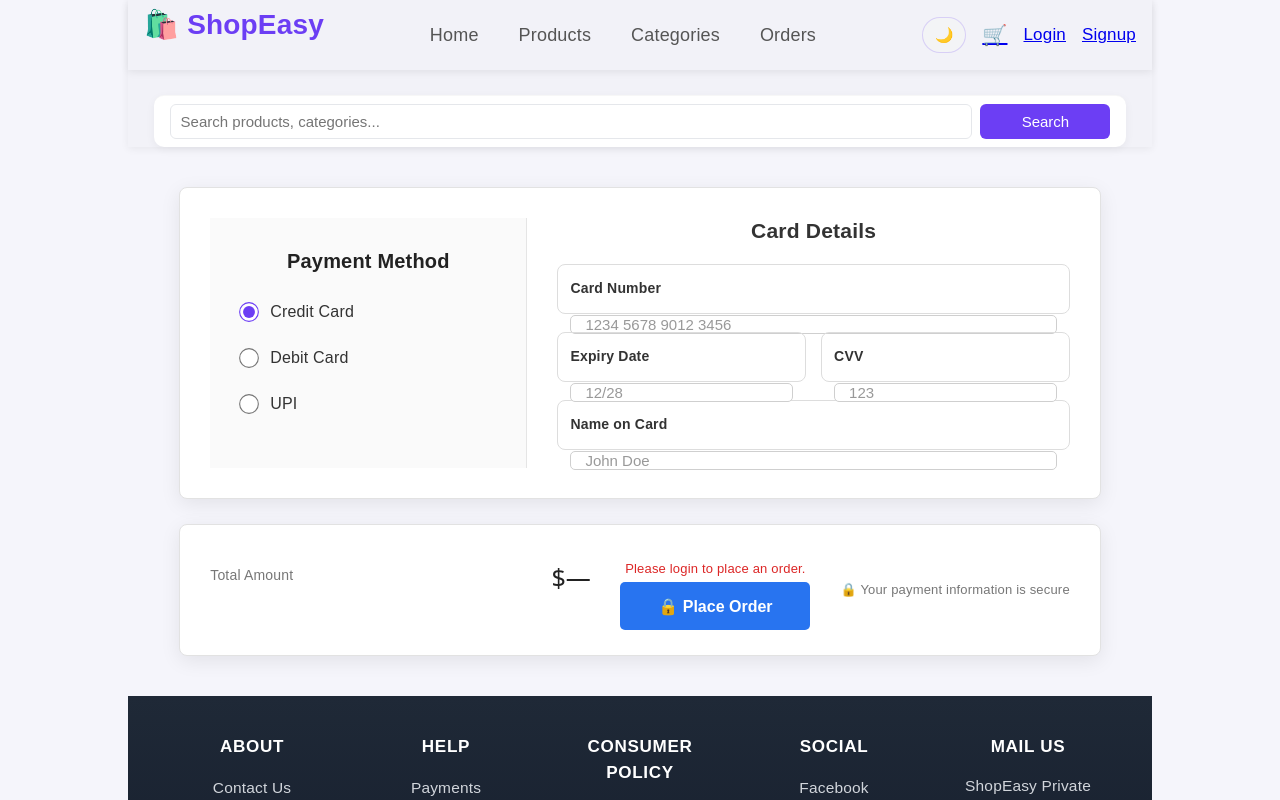
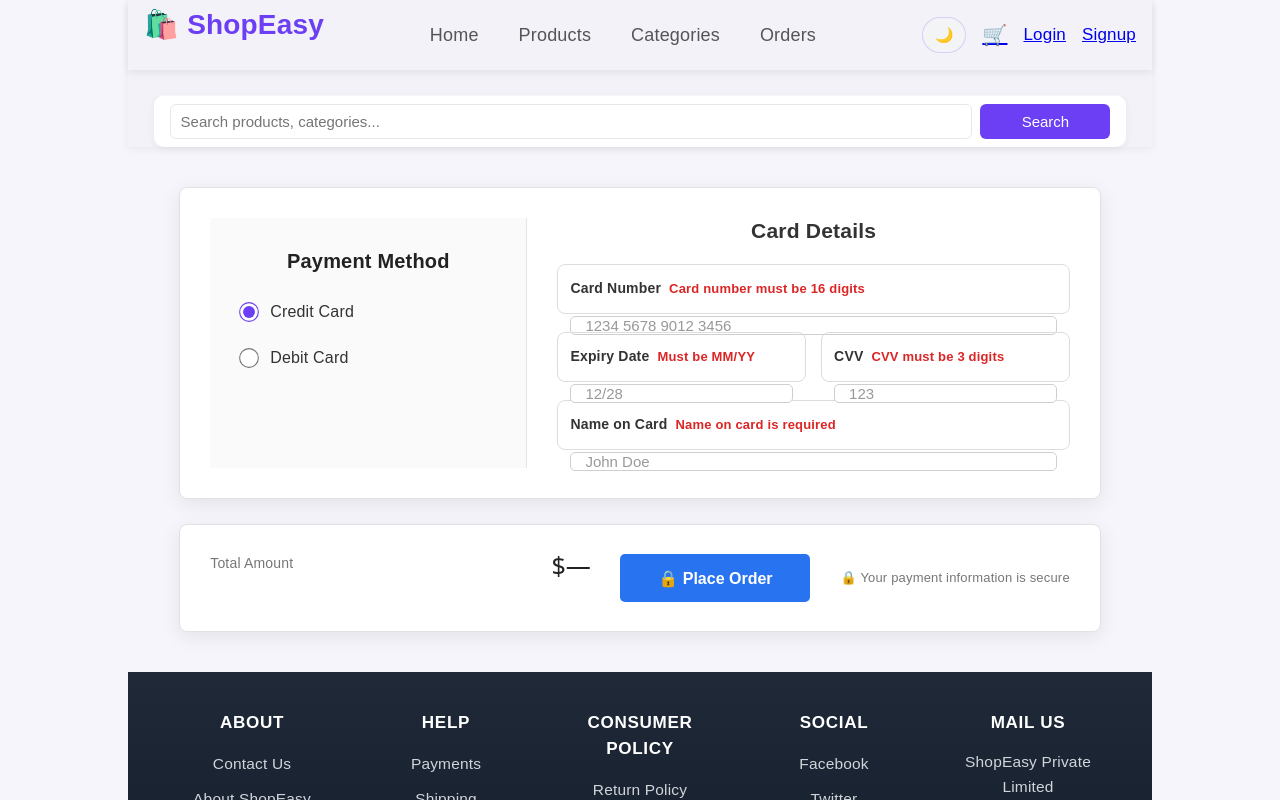
Before and after one commit to Adyashree07-alt/shop_easy_frontend, a React (Vite) app: page /payment in a window 1280 px wide. Both pictures are taken after a click on the button "🔒 Place Order". Shown: the top 800 px of the page. Built offline with nearby package versions, Linux system fonts and the light colour scheme.

Commit message:
Category.jsx,login.jsx,myorders.jsx,ordersuccess.jsx,payment.jsx,signup.jsx

```diff
--- a/src/pages/CategoryPage.jsx
+++ b/src/pages/CategoryPage.jsx
@@ -162,6 +162,18 @@ const CategoryPage = () => {
       })
       .then((data) => {
         setCartMessage(data.message || "Product added to cart.");
+        try {
+          const serverCount = data?.cartTotalQuantity ?? data?.totalQuantity ?? data?.cart?.totalQuantity ?? null;
+          if (typeof serverCount === 'number') {
+            try { localStorage.setItem('shopEasyCartCount', JSON.stringify(serverCount)); } catch (e) {}
+            try { window.dispatchEvent(new CustomEvent('shopEasyCartUpdated', { detail: { count: serverCount } })); } catch (e) {}
+          } else {
+            const prev = Number(JSON.parse(localStorage.getItem('shopEasyCartCount') || '0')) || 0;
+            const updated = prev + Number(quantity || 1);
+            try { localStorage.setItem('shopEasyCartCount', JSON.stringify(updated)); } catch (e) {}
+            try { window.dispatchEvent(new CustomEvent('shopEasyCartUpdated', { detail: { count: updated } })); } catch (e) {}
+          }
+        } catch (e) {}
       })
       .catch((err) => {
         setCartError(err.message || "Failed to add to cart.");
--- a/src/pages/Login.jsx
+++ b/src/pages/Login.jsx
@@ -33,6 +33,14 @@ const Login = () => {
       setLoading(false);
       if (data?.status === "ACTIVE" || data?.userId) {
         localStorage.setItem("loggedInUser", JSON.stringify(data));
+        try {
+          // reset cart count for newly logged-in user to avoid showing stale local value
+          localStorage.setItem('shopEasyCartCount', JSON.stringify(0));
+        } catch (e) {}
+        try {
+          window.dispatchEvent(new CustomEvent('shopEasyCartUpdated', { detail: { count: 0 } }));
+          window.dispatchEvent(new CustomEvent('shopEasyUserUpdated', { detail: { user: data } }));
+        } catch (e) {}
         navigate("/");
       } else {
         setError("Login failed. Please check your credentials.");
--- a/src/pages/MyOrders.jsx
+++ b/src/pages/MyOrders.jsx
@@ -24,7 +24,7 @@ function MyOrders() {
 
     fetch(`http://localhost:8083/order/getOrdersByUser/${user.userId}`)
       .then((res) => {
-        if (!res.ok) throw new Error(`HTTP ${res.status}`);
+        if (!res.ok) throw new Error(`No Orders Found`);
         return res.json();
       })
       .then((data) => {
--- a/src/pages/OrderSuccess.jsx
+++ b/src/pages/OrderSuccess.jsx
@@ -1,6 +1,8 @@
 import React, { useEffect, useState } from "react";
 import { useNavigate } from "react-router-dom";
 import "./OrderSuccess.css";
+import Navbar from "../components/Navbar";
+
 
 function OrderSuccess() {
   const navigate = useNavigate();
@@ -16,6 +18,15 @@ function OrderSuccess() {
       }
     }
   }, []);
+
+  useEffect(() => {
+    // when we have a confirmed order, reset the shared cart count
+    if (!order) return;
+    try {
+      localStorage.setItem('shopEasyCartCount', JSON.stringify(0));
+    } catch (e) {}
+    try { window.dispatchEvent(new CustomEvent('shopEasyCartUpdated', { detail: { count: 0 } })); } catch (e) {}
+  }, [order]);
 
   const getOrderId = () => {
     return (
--- a/src/pages/Payment.jsx
+++ b/src/pages/Payment.jsx
@@ -11,6 +11,10 @@ function Payment() {
   const [expiryDate, setExpiryDate] = useState("");
   const [cvv, setCvv] = useState("");
   const [nameOnCard, setNameOnCard] = useState("");
+  const [cardNumberError, setCardNumberError] = useState("");
+  const [expiryError, setExpiryError] = useState("");
+  const [cvvError, setCvvError] = useState("");
+  const [nameOnCardError, setNameOnCardError] = useState("");
   const [totalAmount, setTotalAmount] = useState(null);
   const [userId, setUserId] = useState(null);
   const [addressId, setAddressId] = useState(null);
@@ -48,6 +52,61 @@ function Payment() {
 
   const placeOrder = async () => {
     setError(null);
+    // validate inputs for card payments
+    const validatePaymentInputs = () => {
+      let ok = true;
+      setCardNumberError("");
+      setExpiryError("");
+      setCvvError("");
+      setNameOnCardError("");
+
+      if (paymentType === "CREDIT_CARD" || paymentType === "DEBIT_CARD") {
+        const num = (cardNumber || "").toString().replace(/\s|-/g, "");
+        if (!/^\d{16}$/.test(num)) {
+          setCardNumberError("Card number must be 16 digits");
+          ok = false;
+        }
+
+        const cv = (cvv || "").toString().trim();
+        if (!/^\d{3}$/.test(cv)) {
+          setCvvError("CVV must be 3 digits");
+          ok = false;
+        }
+
+        const name = (nameOnCard || "").toString().trim();
+        if (!name) {
+          setNameOnCardError("Name on card is required");
+          ok = false;
+        }
+
+        // expiry: expect MM/YY or MM/YYYY
+        const exp = (expiryDate || "").toString().trim();
+        const parts = exp.split('/');
+        if (parts.length !== 2) {
+          setExpiryError("Must be MM/YY");
+          ok = false;
+        } else {
+          const m = parseInt(parts[0], 10);
+          let y = parts[1].length === 2 ? 2000 + parseInt(parts[1], 10) : parseInt(parts[1], 10);
+          if (Number.isNaN(m) || Number.isNaN(y) || m < 1 || m > 12) {
+            setExpiryError("Expiry must be a valid month/year");
+            ok = false;
+          } else {
+            const now = new Date();
+            const currentYear = now.getFullYear();
+            const currentMonth = now.getMonth() + 1; // 1-12
+            if (y < currentYear || (y === currentYear && m < currentMonth)) {
+              setExpiryError("Card expiry must not be in the past");
+              ok = false;
+            }
+          }
+        }
+      }
+
+      return ok;
+    };
+
+    if (!validatePaymentInputs()) return;
     if (!userId) {
       setError("Please login to place an order.");
       return;
@@ -66,7 +125,7 @@ function Payment() {
       };
 
       if (paymentType === "CREDIT_CARD" || paymentType === "DEBIT_CARD") {
-        payload.cardNumber = cardNumber;
+        payload.cardNumber = cardNumber.replace(/\s|-/g, "");
         payload.expiryDate = expiryDate;
         payload.cvv = cvv;
       }
@@ -115,10 +174,10 @@ function Payment() {
             Debit Card
           </label>
 
-          <label className="radio-option">
+          {/* <label className="radio-option">
             <input type="radio" name="payment" checked={paymentType === "UPI"} onChange={() => setPaymentType("UPI")} />
             UPI
-          </label>
+          </label> */}
         </div>
 
         {(paymentType === "CREDIT_CARD" || paymentType === "DEBIT_CARD") && (
@@ -126,25 +185,73 @@ function Payment() {
             <h3>Card Details</h3>
 
             <div className="input-group">
-              <label>Card Number</label>
-              <input type="text" placeholder="1234 5678 9012 3456" value={cardNumber} onChange={(e) => setCardNumber(e.target.value)} />
+              <label>
+                Card Number
+                {cardNumberError && (
+                  <span style={{ color: '#dc2626', marginLeft: 8, fontSize: 13 }}>
+                    {cardNumberError}
+                  </span>
+                )}
+              </label>
+              <input
+                type="text"
+                placeholder="1234 5678 9012 3456"
+                value={cardNumber}
+                onChange={(e) => { setCardNumber(e.target.value); if (cardNumberError) setCardNumberError(""); }}
+              />
             </div>
 
             <div className="row">
               <div className="input-group">
-                <label>Expiry Date</label>
-                <input type="text" placeholder="12/28" value={expiryDate} onChange={(e) => setExpiryDate(e.target.value)} />
+                <label>
+                  Expiry Date
+                  {expiryError && (
+                    <span style={{ color: '#dc2626', marginLeft: 8, fontSize: 13 }}>
+                      {expiryError}
+                    </span>
+                  )}
+                </label>
+                <input
+                  type="text"
+                  placeholder="12/28"
+                  value={expiryDate}
+                  onChange={(e) => { setExpiryDate(e.target.value); if (expiryError) setExpiryError(""); }}
+                />
               </div>
 
               <div className="input-group">
-                <label>CVV</label>
-                <input type="password" placeholder="123" value={cvv} onChange={(e) => setCvv(e.target.value)} />
+                <label>
+                  CVV
+                  {cvvError && (
+                    <span style={{ color: '#dc2626', marginLeft: 8, fontSize: 13 }}>
+                      {cvvError}
+                    </span>
+                  )}
+                </label>
+                <input
+                  type="password"
+                  placeholder="123"
+                  value={cvv}
+                  onChange={(e) => { setCvv(e.target.value); if (cvvError) setCvvError(""); }}
+                />
               </div>
             </div>
 
             <div className="input-group">
-              <label>Name on Card</label>
-              <input type="text" placeholder="John Doe" value={nameOnCard} onChange={(e) => setNameOnCard(e.target.value)} />
+              <label>
+                Name on Card
+                {nameOnCardError && (
+                  <span style={{ color: '#dc2626', marginLeft: 8, fontSize: 13 }}>
+                    {nameOnCardError}
+                  </span>
+                )}
+              </label>
+              <input
+                type="text"
+                placeholder="John Doe"
+                value={nameOnCard}
+                onChange={(e) => { setNameOnCard(e.target.value); if (nameOnCardError) setNameOnCardError(""); }}
+              />
             </div>
           </div>
         )}
--- a/src/pages/Signup.jsx
+++ b/src/pages/Signup.jsx
@@ -83,11 +83,11 @@ const Signup = () => {
     }
     if (name === 'mobileNumber') {
       const digits = (value || '').replace(/\D/g, '');
-      if (!digits || digits.length < 10) return 'Please enter a valid mobile number (at least 10 digits).';
+      if (!digits || digits.length < 10) return 'Please enter a valid mobile number';
       return '';
     }
     if (name === 'password') {
-      if (!value || value.length < 6) return 'Password must be at least 6 characters.';
+      if (!value || value.length < 8) return 'Password must be at least 8 characters.';
       return '';
     }
     if (name === 'agreeTerms') {
```
